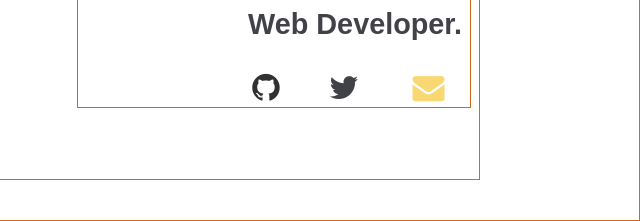
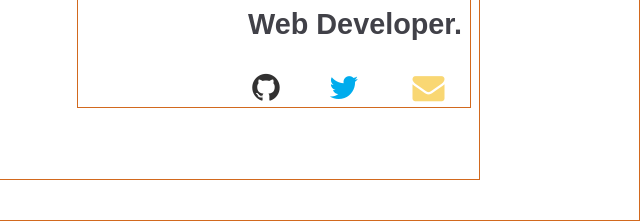
Before and after one commit to yonayen/portfolio, a plain HTML site: page index.html in a window 1280 px wide. Shown: the part 234-455 px from the top of the page, 640-1280 px from the left. Drawn offline with nearby package versions, Linux system fonts and the light colour scheme.

Commit message:
edit layout and fix twitter icon

```diff
--- a/css/main.css
+++ b/css/main.css
@@ -101,9 +101,9 @@ a {
 	color: inherit;
 }
 
-/*.icons > .twitter {
+.icons > .twitter {
 	color: #00ACED;
-}*/
+}
 
 .icons > .github {
 	color: #323131;
```
